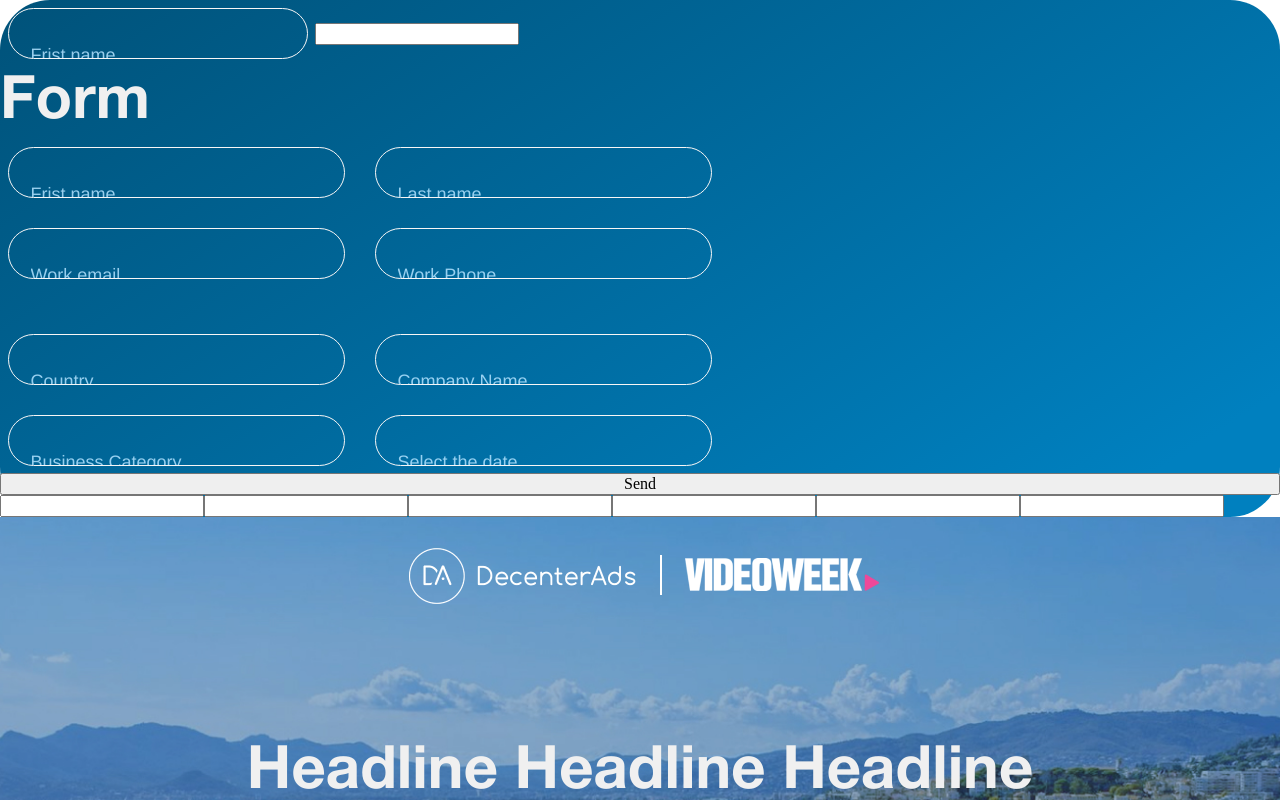
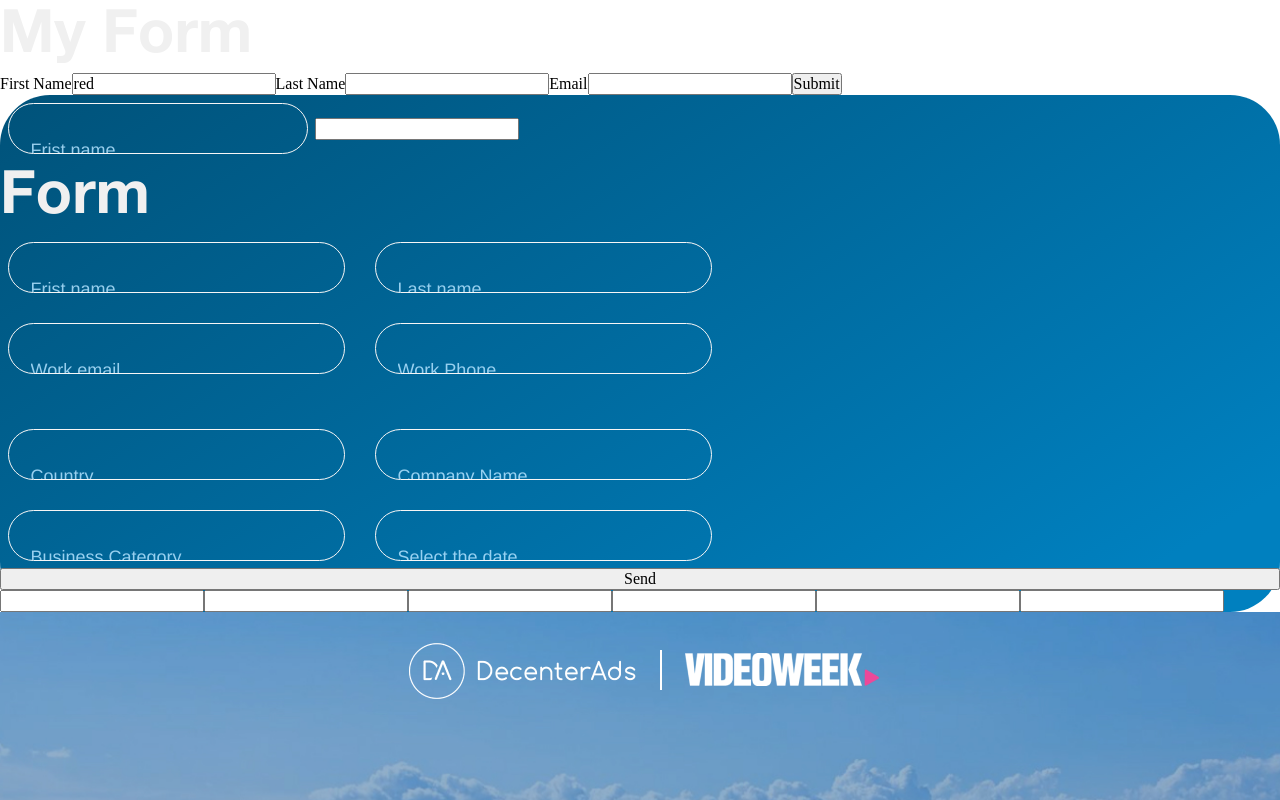
Before and after one commit to theCapnCoder/Decenter-Ads, a React (Create React App) app: page / in a window 1280 px wide. Shown: the top 800 px of the page. Built offline with nearby package versions, Linux system fonts and the light colour scheme.

Commit message:
chore: App

```diff
--- a/src/App.tsx
+++ b/src/App.tsx
@@ -7,10 +7,12 @@ import Meet from "./Blocks/Meet";
 import Map from "./Blocks/Map";
 import Footer from "./Blocks/Footer";
 import Form from "./Blocks/Form";
+import Example from './Example';
 
 function App() {
   return (
     <div>
+      <Example />
       <Form />
       <Main />
       <Experience />
```
